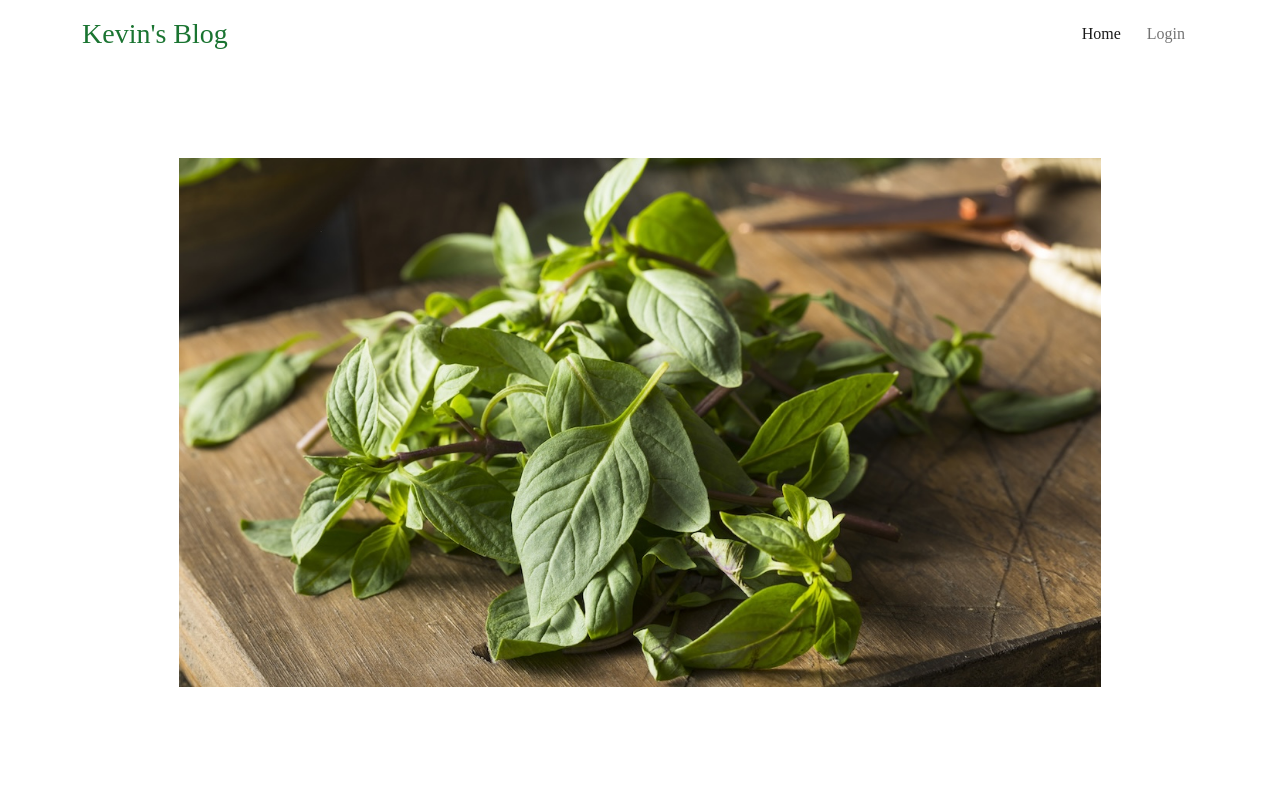
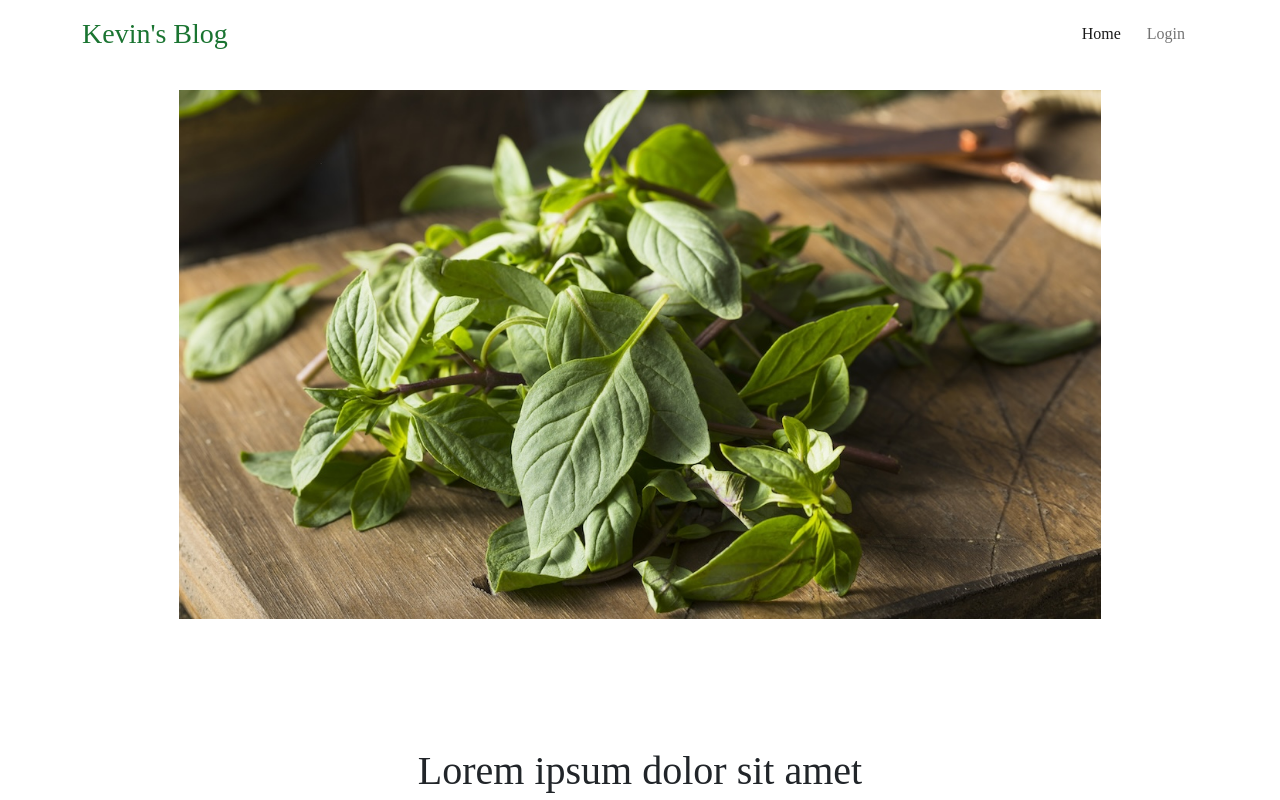
Before and after one commit to kevinlam0/Spring-webapp, a React (Create React App) app in the folder BlogPostSpring/blog-front-end/: page / in a window 1280 px wide. Shown: the top 800 px of the page. Built offline with nearby package versions, Linux system fonts and the light colour scheme.

Commit message:
Made navbar fixed position

```diff
--- a/BlogPostSpring/blog-front-end/src/components/NavBar.js
+++ b/BlogPostSpring/blog-front-end/src/components/NavBar.js
@@ -10,7 +10,7 @@ const NavBar = () => {
     handleLogout();
   }
   return (
-    <Navbar bg="white" expand="lg" className={styles.navbar}>
+    <Navbar bg="white" expand="lg" fixed='top' className={styles.navbar}>
       <Container className={styles.navbarContainer} >
         <Navbar.Brand id="navbrand" as={NavLink} className="navbar-brand fs-3" style={{ color: '#1a7431' }} to="/">Kevin's Blog</Navbar.Brand>
         <div className='nav-link-container'>
```
